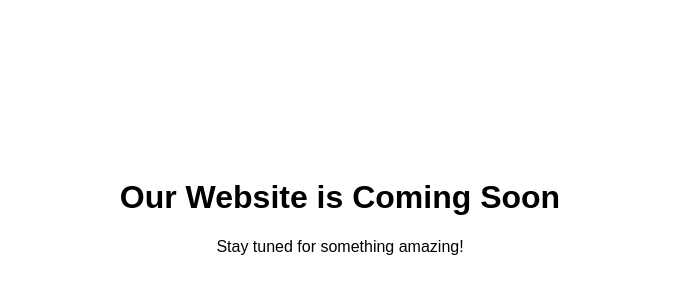
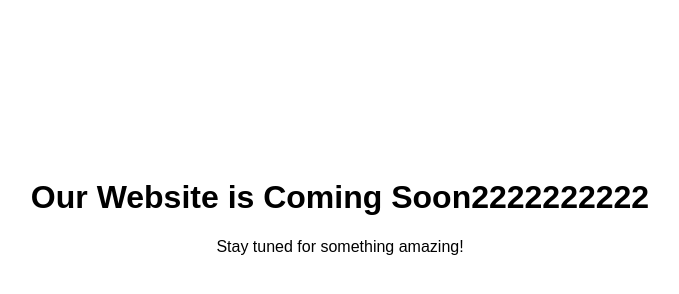
Before and after one commit to zheroz00/gng, a plain HTML site: page index.html in a window 1280 px wide. Shown: the whole page, without its empty margins (300-979 px from the left). Drawn offline with Linux system fonts and the light colour scheme.

Commit message:
Update index.html

```diff
--- a/index.html
+++ b/index.html
@@ -11,7 +11,7 @@
     </style>
 </head>
 <body>
-    <h1>Our Website is Coming Soon</h1>
+    <h1>Our Website is Coming Soon2222222222</h1>
     <p>Stay tuned for something amazing!</p>
 </body>
 </html>
```
